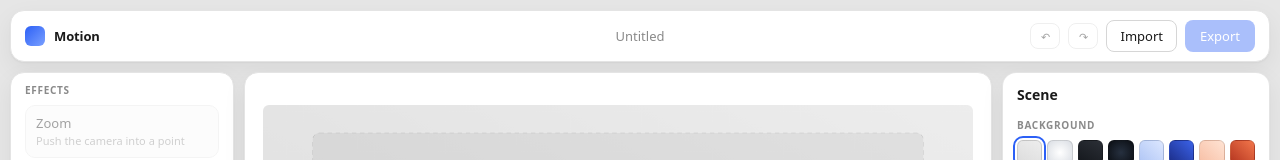
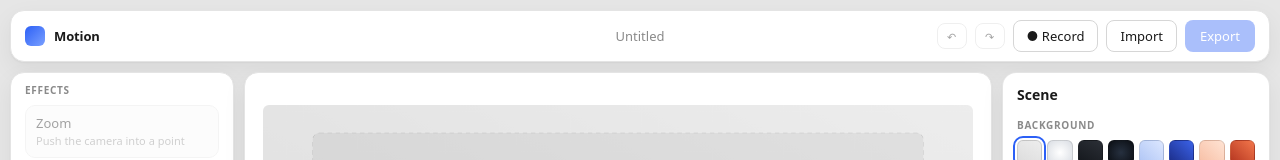
Before and after one commit to LUIDevo/motion, a React (Vite) app: page / in a window 1280 px wide. Shown: the top 160 px of the page. Built offline with nearby package versions, Linux system fonts and the light colour scheme.

Commit message:
additional changes

```diff
--- a/src/ui/Topbar.tsx
+++ b/src/ui/Topbar.tsx
@@ -1,5 +1,5 @@
 import { useState } from "react";
-import { isTauri } from "@tauri-apps/api/core";
+import { invoke, isTauri } from "@tauri-apps/api/core";
 import { useStore } from "../doc/store";
 import { importRecording } from "../media/import";
 import { exportVideo, pickExportPath } from "../media/export";
@@ -38,6 +38,22 @@ export default function Topbar() {
       }
     } catch (err) {
       setStatus({ kind: "error", label: err instanceof Error ? err.message : String(err) });
+    }
+  };
+
+  // Milestone check for the capture path: shows the compositor's own picker
+  // and reports the negotiated PipeWire node. Doesn't record anything yet.
+  const onProbe = async () => {
+    if (!isTauri()) {
+      setStatus({ kind: "error", label: "Recording needs the desktop app." });
+      return;
+    }
+    setStatus({ kind: "busy", label: "Waiting for the screen picker", pct: 0 });
+    try {
+      const info = await invoke<string>("capture_probe");
+      setStatus({ kind: "done", label: `Capture ready: ${info}` });
+    } catch (err) {
+      setStatus({ kind: "error", label: String(err) });
     }
   };
 
@@ -114,6 +130,9 @@ export default function Topbar() {
           ↷
         </button>
 
+        <button className="ghost" onClick={onProbe} title="Test the screen-capture portal">
+          ● Record
+        </button>
         <button className="ghost" onClick={onImport}>
           Import
         </button>
```
